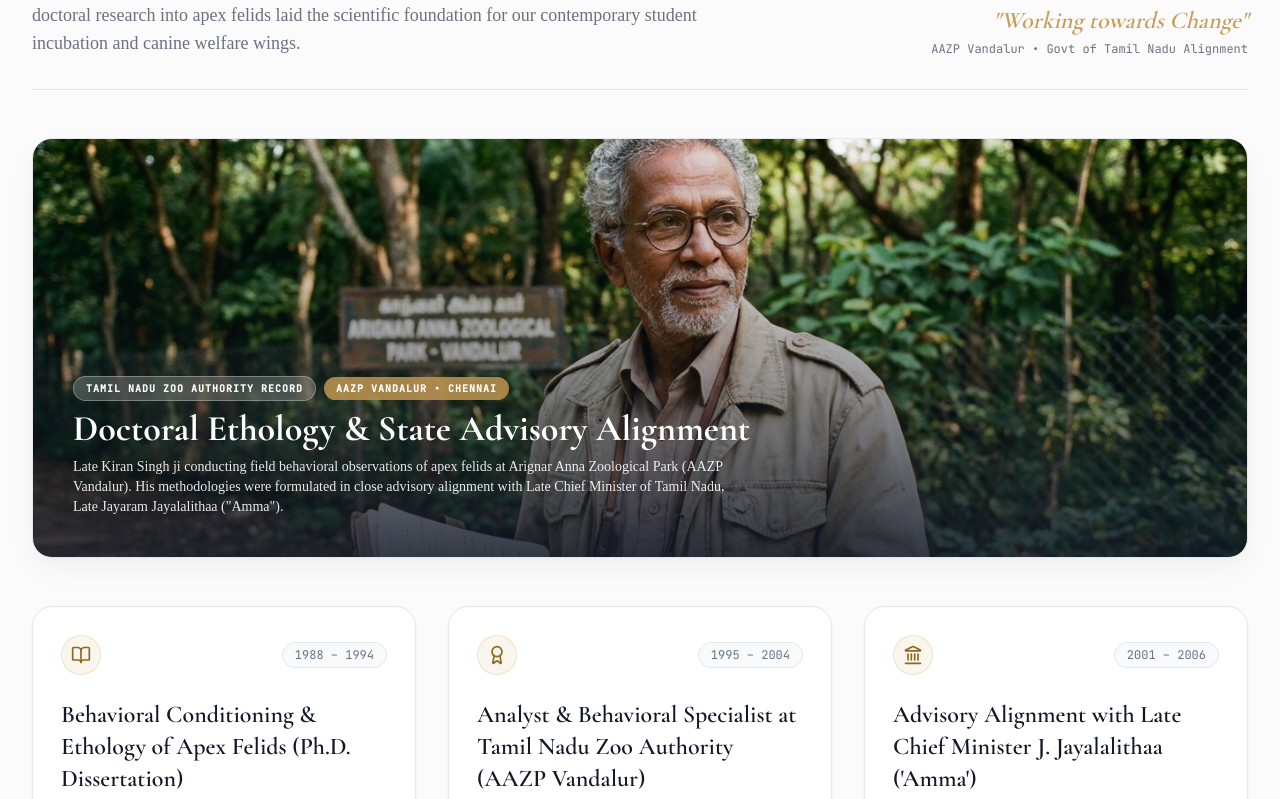
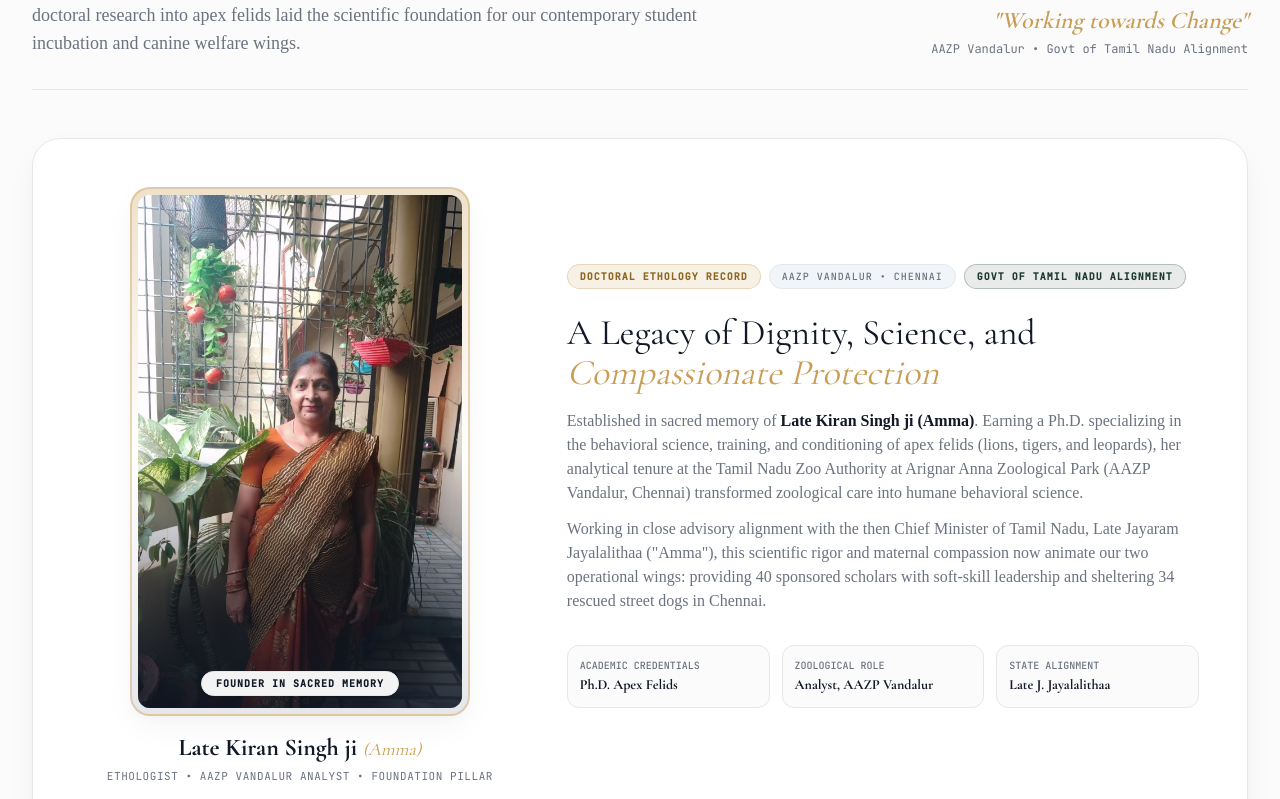
Before and after one commit to Arpan-Tyagi/kiran-singh-foundation, a Next.js app: page / in a window 1280 px wide. Shown: the part 1501-2300 px from the top of the page. Built offline with nearby package versions, Linux system fonts and the light colour scheme; no server answers; the database is empty.

Commit message:
feat(memorial): integrate authentic photograph of Late Kiran Singh ji (Amma) with dignified editorial framing

```diff
--- a/src/app/about/page.tsx
+++ b/src/app/about/page.tsx
@@ -51,38 +51,44 @@ export default function AboutPage() {
         </div>
       </div>
 
-      {/* Founder Bio Card */}
+      {/* Founder Dignified Bio Card with Authentic Portrait */}
       <div className="bg-white border border-border rounded-3xl p-8 md:p-12 shadow-elevation-1">
         <div className="grid grid-cols-1 lg:grid-cols-12 gap-10 items-center">
-          {/* Heraldic Emblem Showcase */}
+          {/* Authentic Portrait of Late Kiran Singh ji (Amma) */}
           <div className="lg:col-span-5 flex flex-col items-center text-center">
-            <div className="relative w-48 h-48 md:w-56 md:h-56 rounded-full p-2 bg-gradient-to-b from-lion-gold/40 via-lion-gold/15 to-border shadow-elevation-card mb-6">
-              <div className="relative w-full h-full rounded-full overflow-hidden bg-white border border-border flex items-center justify-center">
+            <div className="relative w-full max-w-[320px] aspect-[9/14] rounded-2xl overflow-hidden border-2 border-lion-gold/40 shadow-elevation-card p-1.5 bg-gradient-to-b from-lion-gold/30 via-white to-border group mb-4">
+              <div className="relative w-full h-full rounded-xl overflow-hidden bg-porcelain">
                 <Image
-                  src="/images/logo.png"
-                  alt="Heraldic Emblem Seal - Detailed Roaring Male Lion"
+                  src="/images/memorial-founder.jpg"
+                  alt="Late Kiran Singh ji (Amma) - Sacred Memory & Founder"
                   fill
-                  sizes="224px"
-                  className="object-cover object-[center_20%] scale-110"
+                  sizes="(max-width: 1024px) 320px, 380px"
+                  className="object-cover object-top group-hover:scale-102 transition-transform duration-700"
+                  priority
                 />
+                <div className="absolute inset-0 bg-gradient-to-t from-obsidian/75 via-transparent to-transparent pointer-events-none" />
+                <div className="absolute bottom-3 inset-x-3 text-center">
+                  <span className="inline-block px-3.5 py-1 rounded-full bg-white/95 backdrop-blur-md border border-border text-[10px] font-mono tracking-widest uppercase text-obsidian font-semibold shadow-sm">
+                    Founder in Sacred Memory
+                  </span>
+                </div>
               </div>
             </div>
             <h3 className="font-serif text-xl font-bold uppercase tracking-wider text-obsidian">
-              The Heraldic Emblem
+              Late Kiran Singh ji <span className="italic font-light text-lion-gold text-lg">(Amma)</span>
             </h3>
-            <p className="text-xs text-slate mt-2 max-w-xs font-sans leading-relaxed">
-              A classical circular seal containing a detailed roaring male lion, surrounded by the ring inscription
-              <strong className="text-lion-gold-dark"> "KIRAN SINGH FOUNDATION"</strong>. Symbolizing vigilance, noble strength, and stewardship.
+            <p className="text-xs text-slate mt-1 font-mono">
+              Ph.D. Ethologist &bull; AAZP Vandalur Analyst &bull; 1994
             </p>
           </div>
 
           {/* Founder Historical Narrative */}
           <div className="lg:col-span-7 space-y-5 text-left">
             <div className="text-xs font-mono text-lion-gold-dark uppercase tracking-widest font-semibold">
-              Founder in Sacred Memory
+              Institutional Heritage & Sacred Memory
             </div>
             <h2 className="font-serif text-3xl sm:text-4xl text-obsidian font-semibold">
-              Late Kiran Singh ji
+              Late Kiran Singh ji <span className="font-serif italic font-normal text-lion-gold text-2xl">(Amma)</span>
             </h2>
             <div className="p-4 rounded-2xl bg-slate-50 border border-border space-y-2 text-xs font-mono text-slate">
               <div>&bull; <strong className="text-obsidian">Credentials:</strong> Ph.D. in Apex Felid Ethology & Conditioning</div>
@@ -91,17 +97,45 @@ export default function AboutPage() {
             </div>
 
             <p className="text-sm text-slate leading-relaxed font-sans">
-              Late Kiran Singh ji dedicated his academic life to understanding the behavioral science, training,
-              and conditioning of apex felids—specifically lions, tigers, and leopards. His doctoral work
+              Late Kiran Singh ji dedicated her academic life to understanding the behavioral science, training,
+              and conditioning of apex felids—specifically lions, tigers, and leopards. Her doctoral work
               reframed large predator management from coercive domination to predictable ethological reinforcement.
             </p>
             <p className="text-sm text-slate leading-relaxed font-sans">
               As an Analyst in the Tamil Nadu Zoo Authority at Arignar Anna Zoological Park (AAZP Vandalur, Chennai),
-              he instituted world-class nocturnal enclosure enrichment, reduced captivity distress, and modernized animal
-              safety protocols. His analytical rigor earned him the trust and close advisory partnership of then
+              she instituted world-class nocturnal enclosure enrichment, reduced captivity distress, and modernized animal
+              safety protocols. Her analytical rigor earned her the trust and close advisory partnership of then
               Chief Minister Late Jayaram Jayalalithaa ("Amma"), shaping progressive wildlife policies across the state.
             </p>
           </div>
+        </div>
+      </div>
+
+      {/* Heraldic Emblem Showcase Card */}
+      <div className="bg-white border border-border rounded-3xl p-8 md:p-10 shadow-elevation-1 flex flex-col md:flex-row items-center gap-8">
+        <div className="relative w-36 h-36 md:w-44 md:h-44 rounded-full p-2 bg-gradient-to-b from-lion-gold/40 via-lion-gold/15 to-border shadow-elevation-card shrink-0">
+          <div className="relative w-full h-full rounded-full overflow-hidden bg-white border border-border flex items-center justify-center">
+            <Image
+              src="/images/logo.png"
+              alt="Heraldic Emblem Seal - Detailed Roaring Male Lion"
+              fill
+              sizes="176px"
+              className="object-cover object-[center_20%] scale-110"
+            />
+          </div>
+        </div>
+        <div className="space-y-3 text-left">
+          <div className="text-[10px] font-mono uppercase tracking-widest text-lion-gold-dark font-semibold">
+            The Classical Circular Seal
+          </div>
+          <h3 className="font-serif text-2xl font-bold text-obsidian uppercase">
+            The Roaring Lion Heraldic Emblem
+          </h3>
+          <p className="text-xs sm:text-sm text-slate leading-relaxed font-sans">
+            A classical circular seal containing a detailed roaring male lion, surrounded by the ring inscription
+            <strong className="text-lion-gold-dark font-semibold"> "KIRAN SINGH FOUNDATION"</strong>. Symbolizing vigilance,
+            unshakable moral strength, and protective stewardship over the vulnerable.
+          </p>
         </div>
       </div>
 
--- a/src/components/Hero.tsx
+++ b/src/components/Hero.tsx
@@ -56,7 +56,7 @@ export default function Hero() {
         </p>
 
         <p className="mt-6 max-w-2xl text-base sm:text-lg text-slate font-sans font-normal leading-relaxed">
-          Founded in sacred memory of <strong className="text-obsidian font-semibold">Late Kiran Singh ji</strong>—doctoral
+          Founded in sacred memory of <strong className="text-obsidian font-semibold">Late Kiran Singh ji (Amma)</strong>—doctoral
           specialist in apex felid ethology and Analyst at Tamil Nadu Zoo Authority (AAZP Vandalur).
           Directly sponsoring <span className="text-obsidian font-semibold">40 scholars</span> and sheltering{" "}
           <span className="text-obsidian font-semibold">34 rescued street dogs</span> through an interconnected mutual-aid community.
--- a/src/components/MemorialSection.tsx
+++ b/src/components/MemorialSection.tsx
@@ -37,31 +37,86 @@ export default function MemorialSection() {
           </div>
         </div>
 
-        {/* Archival Photography Feature Banner */}
-        <div className="relative w-full h-80 sm:h-96 md:h-[420px] rounded-2xl overflow-hidden border border-border shadow-elevation-card mb-12 group">
+        {/* Archival Memorial Tribute: Authentic Portrait & Historical Mandate */}
+        <div className="bg-white border border-border rounded-3xl p-6 sm:p-8 md:p-12 shadow-elevation-card mb-12">
+          <div className="grid grid-cols-1 lg:grid-cols-12 gap-8 lg:gap-12 items-center">
+            {/* Authentic Portrait of Late Kiran Singh ji (Amma) */}
+            <div className="lg:col-span-5 flex flex-col items-center">
+              <div className="relative w-full max-w-[340px] aspect-[9/14] rounded-2xl overflow-hidden border-2 border-lion-gold/40 shadow-elevation-card p-1.5 bg-gradient-to-b from-lion-gold/30 via-white to-border group">
+                <div className="relative w-full h-full rounded-xl overflow-hidden bg-porcelain">
                   <Image
                     src="/images/memorial-founder.jpg"
-            alt="Late Kiran Singh ji - Arignar Anna Zoological Park Vandalur Archive"
+                    alt="Late Kiran Singh ji (Amma) - Sacred Memory & Founder"
                     fill
-            sizes="100vw"
-            className="object-cover object-[center_30%] group-hover:scale-105 transition-transform duration-700"
+                    sizes="(max-width: 1024px) 340px, 420px"
+                    className="object-cover object-top group-hover:scale-102 transition-transform duration-700"
                     priority
                   />
-          <div className="absolute inset-0 bg-gradient-to-t from-obsidian/85 via-obsidian/30 to-transparent flex flex-col justify-end p-6 sm:p-10">
-            <div className="flex flex-wrap items-center gap-2 mb-2">
-              <span className="px-3 py-1 rounded-full bg-white/20 backdrop-blur-md text-white text-[10px] font-mono uppercase tracking-widest border border-white/30 font-semibold">
-                Tamil Nadu Zoo Authority Record
+                  <div className="absolute inset-0 bg-gradient-to-t from-obsidian/75 via-transparent to-transparent pointer-events-none" />
+                  <div className="absolute bottom-3 inset-x-3 text-center">
+                    <span className="inline-block px-3.5 py-1 rounded-full bg-white/95 backdrop-blur-md border border-border text-[10px] font-mono tracking-widest uppercase text-obsidian font-semibold shadow-sm">
+                      Founder in Sacred Memory
                     </span>
-              <span className="px-3 py-1 rounded-full bg-lion-gold/80 backdrop-blur-md text-white text-[10px] font-mono uppercase tracking-widest font-semibold">
+                  </div>
+                </div>
+              </div>
+              <div className="mt-4 text-center">
+                <h3 className="font-serif text-xl sm:text-2xl font-bold text-obsidian">
+                  Late Kiran Singh ji <span className="font-serif italic font-normal text-lion-gold text-lg">(Amma)</span>
+                </h3>
+                <p className="text-[11px] font-mono text-slate tracking-wider uppercase mt-1">
+                  Ethologist &bull; AAZP Vandalur Analyst &bull; Foundation Pillar
+                </p>
+              </div>
+            </div>
+
+            {/* Historical Mandate & State Advisory Narrative */}
+            <div className="lg:col-span-7 space-y-6 text-left">
+              <div className="flex flex-wrap items-center gap-2">
+                <span className="px-3 py-1 rounded-full bg-lion-gold/15 text-lion-gold-dark text-[10px] font-mono uppercase tracking-widest font-semibold border border-lion-gold/30">
+                  Doctoral Ethology Record
+                </span>
+                <span className="px-3 py-1 rounded-full bg-slate-100 text-slate text-[10px] font-mono uppercase tracking-widest font-medium border border-border">
                   AAZP Vandalur &bull; Chennai
                 </span>
+                <span className="px-3 py-1 rounded-full bg-botanical-emerald/10 text-botanical-emerald text-[10px] font-mono uppercase tracking-widest font-semibold border border-botanical-emerald/25">
+                  Govt of Tamil Nadu Alignment
+                </span>
               </div>
-            <h3 className="font-serif text-2xl sm:text-3xl md:text-4xl font-bold text-white max-w-3xl leading-snug">
-              Doctoral Ethology & State Advisory Alignment
+
+              <div>
+                <h3 className="font-serif text-2xl sm:text-3xl md:text-4xl font-normal text-obsidian leading-tight">
+                  A Legacy of Dignity, Science, and <span className="italic text-lion-gold font-light">Compassionate Protection</span>
                 </h3>
-            <p className="text-xs sm:text-sm text-white/90 max-w-2xl mt-2 font-sans leading-relaxed">
-              Late Kiran Singh ji conducting field behavioral observations of apex felids at Arignar Anna Zoological Park (AAZP Vandalur). His methodologies were formulated in close advisory alignment with Late Chief Minister of Tamil Nadu, Late Jayaram Jayalalithaa ("Amma").
+                <p className="mt-4 text-sm sm:text-base text-slate leading-relaxed font-sans">
+                  Established in sacred memory of <strong className="text-obsidian font-semibold">Late Kiran Singh ji (Amma)</strong>.
+                  Earning a Ph.D. specializing in the behavioral science, training, and conditioning of apex felids (lions, tigers, and leopards),
+                  her analytical tenure at the Tamil Nadu Zoo Authority at Arignar Anna Zoological Park (AAZP Vandalur, Chennai) transformed
+                  zoological care into humane behavioral science.
                 </p>
+                <p className="mt-3 text-sm sm:text-base text-slate leading-relaxed font-sans">
+                  Working in close advisory alignment with the then Chief Minister of Tamil Nadu, Late Jayaram Jayalalithaa ("Amma"),
+                  this scientific rigor and maternal compassion now animate our two operational wings: providing 40 sponsored scholars with
+                  soft-skill leadership and sheltering 34 rescued street dogs in Chennai.
+                </p>
+              </div>
+
+              {/* Architectural Milestone Badges */}
+              <div className="grid grid-cols-2 sm:grid-cols-3 gap-3 pt-2">
+                <div className="p-3 rounded-xl bg-porcelain border border-border">
+                  <div className="text-[10px] font-mono uppercase text-slate font-medium">Academic Credentials</div>
+                  <div className="font-serif text-sm font-bold text-obsidian mt-0.5">Ph.D. Apex Felids</div>
+                </div>
+                <div className="p-3 rounded-xl bg-porcelain border border-border">
+                  <div className="text-[10px] font-mono uppercase text-slate font-medium">Zoological Role</div>
+                  <div className="font-serif text-sm font-bold text-obsidian mt-0.5">Analyst, AAZP Vandalur</div>
+                </div>
+                <div className="p-3 rounded-xl bg-porcelain border border-border col-span-2 sm:col-span-1">
+                  <div className="text-[10px] font-mono uppercase text-slate font-medium">State Alignment</div>
+                  <div className="font-serif text-sm font-bold text-obsidian mt-0.5">Late J. Jayalalithaa</div>
+                </div>
+              </div>
+            </div>
           </div>
         </div>
 
```
Also changed, not shown: public/images/kiran-singh-amma.jpg (added), public/images/memorial-founder.jpg. Lines whose indentation alone changed are shown as unchanged.
